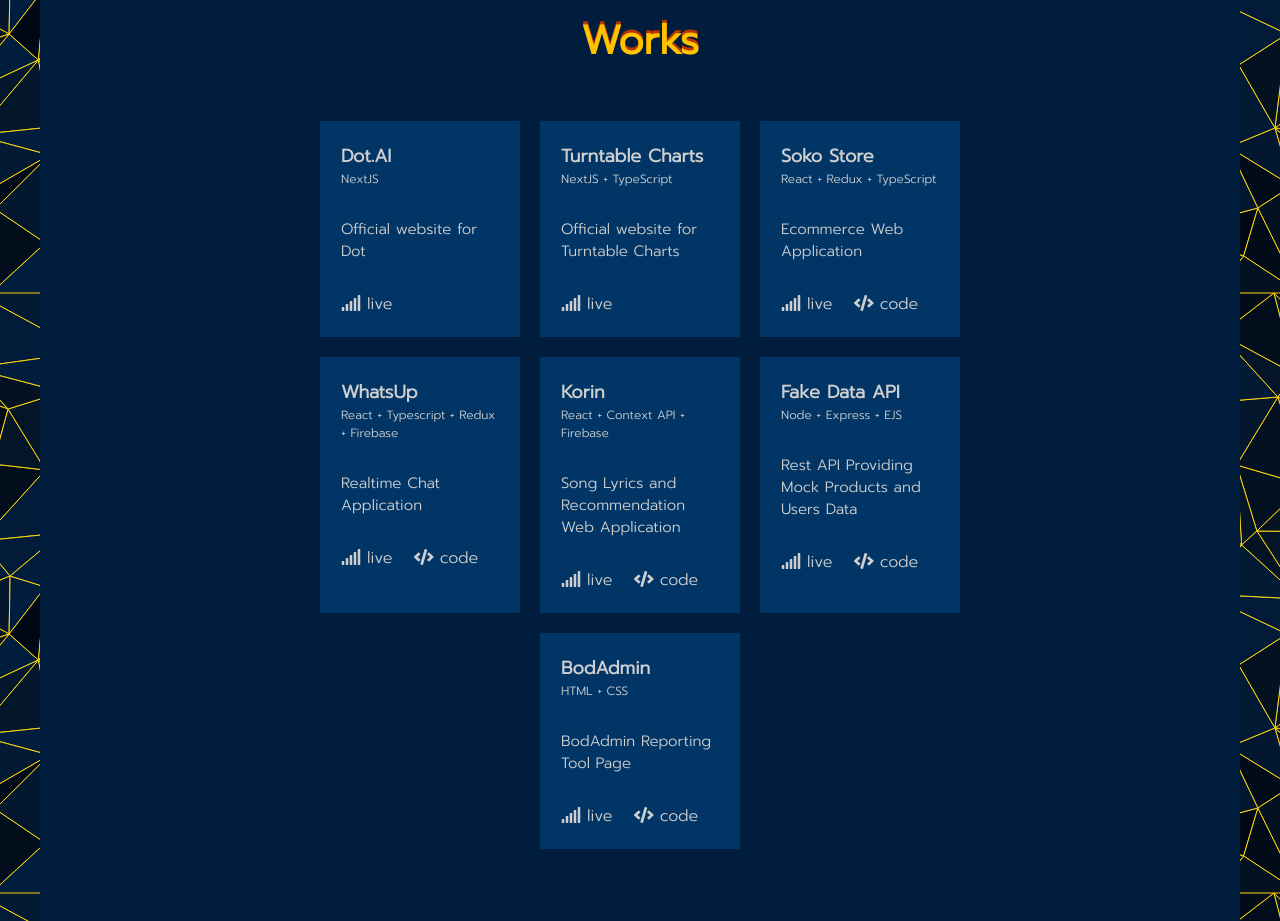
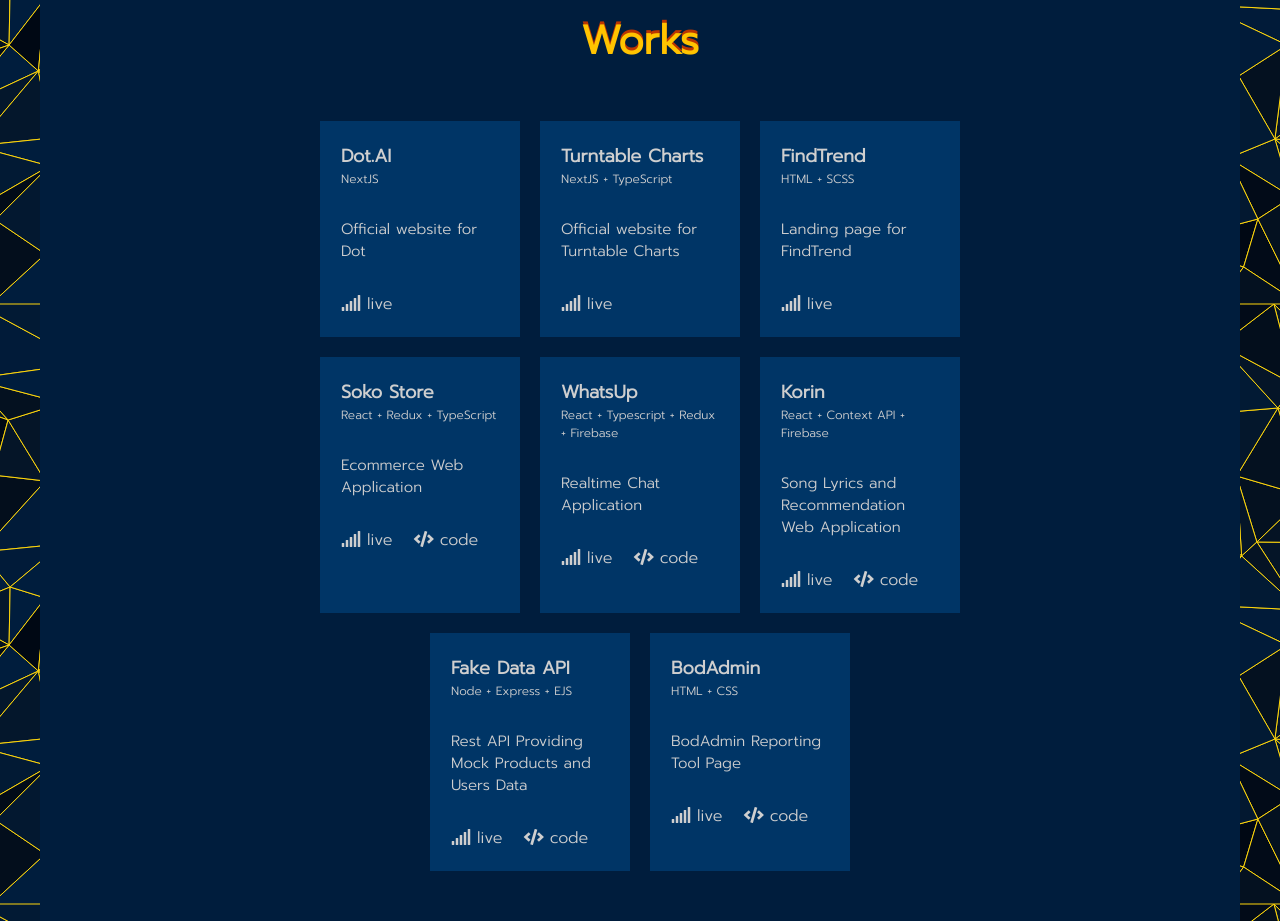
Before and after one commit to eb-kneezer/portfolio-v1, a plain HTML site: page index.html in a window 1280 px wide. Shown: the part 1100-2021 px from the top of the page. Drawn offline with Linux system fonts and the light colour scheme.

Commit message:
add find trend

```diff
--- a/index.html
+++ b/index.html
@@ -94,6 +94,21 @@
               <p class="description">Official website for Turntable Charts</p>
               <div class="actions">
                 <a target="_blank" href="https://www.turntablecharts.com/"
+                  ><i class="fas fa-signal"></i> live</a
+                >
+                <!-- <a
+                  target="_blank"
+                  href="https://github.com/eb-kneezer/whatsUp-chat"
+                  ><i class="fas fa-code"></i> code</a
+                > -->
+              </div>
+            </div>
+            <div class="work">
+              <h2 class="title">FindTrend</h2>
+              <span class="tools">HTML + SCSS</span>
+              <p class="description">Landing page for FindTrend</p>
+              <div class="actions">
+                <a target="_blank" href="https://find-trend.vercel.app/"
                   ><i class="fas fa-signal"></i> live</a
                 >
                 <!-- <a
```
